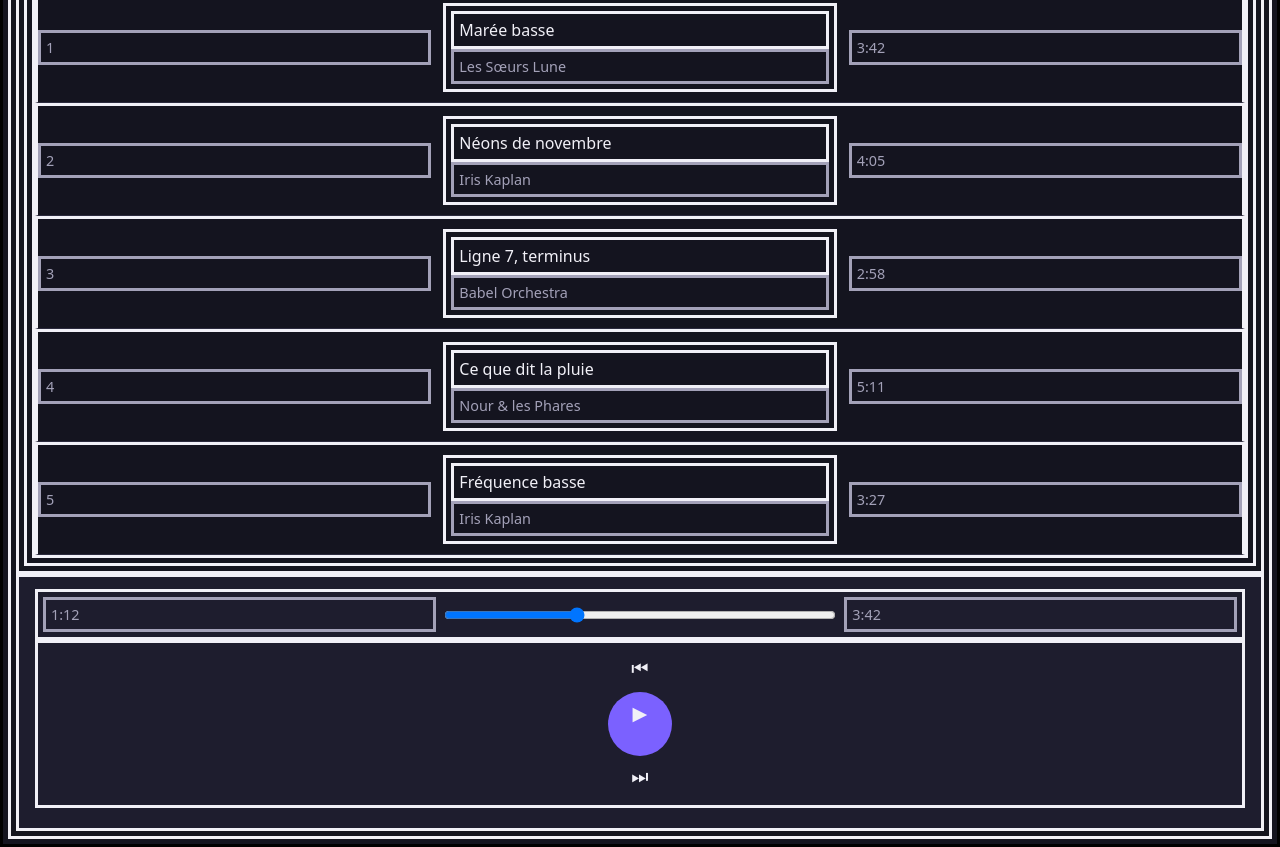
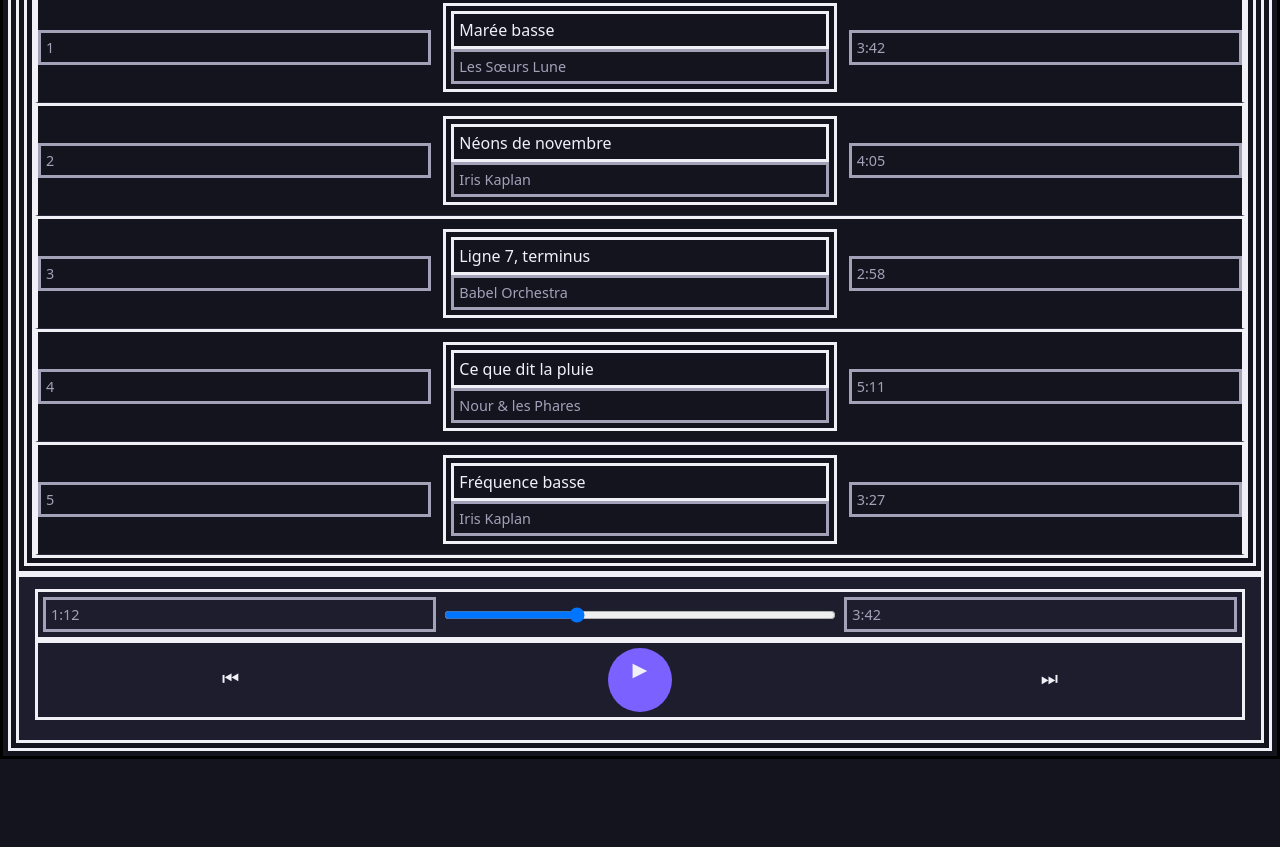
Before and after one commit to sidoniemakolo03-dot/kata-web-6-lecteur-musique-s7, a plain HTML site: page index.html in a window 1280 px wide. Shown: the part 1567-2414 px from the top of the page. After the commit the page ends 2326 px from the top, so only its background shows below. Drawn offline with Linux system fonts and the light colour scheme.

Commit message:
TODO 5 : mise en page de la barre de contrôle

```diff
--- a/style.css
+++ b/style.css
@@ -165,9 +165,9 @@ h2 {
 
 .progression {
 
-  display: flex;
   align-items: center;
   gap: 8px;
+  display: flex;
 }
 
 .barre {
@@ -175,9 +175,10 @@ h2 {
 
 }
 .boutons {
- display: justify-content;
+ justify-content: center;
  align-items: center;
  gap: 24px;
+ display: flex;
 }
 
 /* ---------- TODO 6 — Grand écran (768px et plus) ---------- */
```
